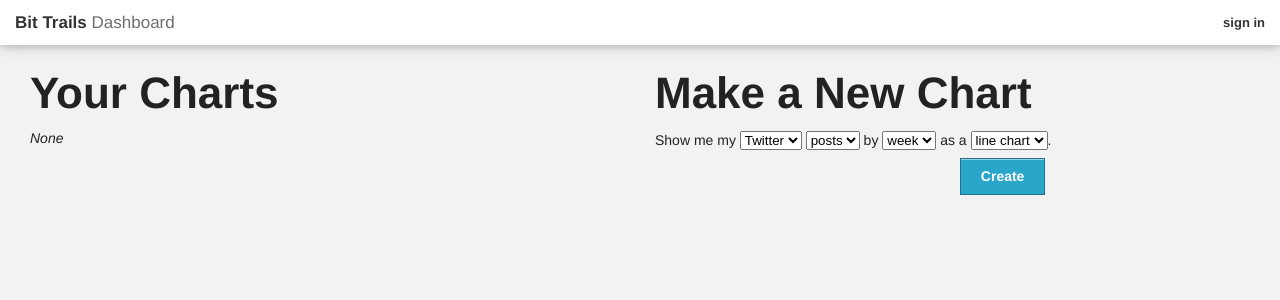
After one commit to ryepdx/bittrails_dashboard, a Flask app: page /charts/ in a window 1280 px wide. The commit adds this page. Shown: the top 300 px of the page. Run offline with Flask 2, Linux system fonts and the light colour scheme; some libraries are stand-ins or nearby versions.

Commit message:
More interface work.

```diff
--- a/app.py
+++ b/app.py
@@ -6,6 +6,8 @@ from errors import register_error_pages
 import auth
 import login
 import home.views
+import charts.views
+import insights.views
 import twitter_demo.views
 
 def main():
@@ -15,6 +17,8 @@ def main():
     register_error_pages(app)
     auth.register_auth_blueprint(app)
     app.register_blueprint(home.views.app)
+    app.register_blueprint(charts.views.app, url_prefix='/charts')
+    app.register_blueprint(insights.views.app, url_prefix='/insights')
 
     # Set up login and registration.
     login_manager = LoginManager()
--- /dev/null
+++ b/charts/views.py
@@ -0,0 +1,9 @@
+from flask import render_template, Blueprint, url_for, redirect
+from flask.ext.login import current_user
+from auth import API, BLUEPRINT
+
+app = Blueprint('charts', __name__, template_folder='/templates')
+
+@app.route('/')
+def index():
+    return render_template('%s/index.html' % app.name)
--- a/home/views.py
+++ b/home/views.py
@@ -1,7 +1,6 @@
 from flask_rauth import session
 from flask import render_template, Blueprint, url_for, redirect
 from flask.ext.login import logout_user, current_user
-from auth.decorators import APIs_route
 from settings_local import BITTRAILS_AUTH_URL
 from auth import signals, API, BLUEPRINT
 from auth.auth_settings import TOKENS_KEY
@@ -65,11 +64,6 @@ def home():
         tweets = tweets,
         checkins = checkins)
 
-
-@app.route('/charts')
-def charts():
-    pass
-
 @app.route('/insights')
 def insights():
     pass
--- /dev/null
+++ b/static/stylesheets/charts.css
@@ -0,0 +1,12 @@
+div.new-chart {
+    display: inline-block;
+}
+
+div.new-chart select {
+    width: auto;
+}
+
+div.new-chart input[type=submit] {
+    margin-top: 8px;
+    margin-right: 6px;
+}
--- a/templates/base.html
+++ b/templates/base.html
@@ -11,26 +11,26 @@
     <script src='/static/javascripts/jquery.foundation.tabs.js'></script>
     <script src='/static/javascripts/app.js'></script>
     {% block extra_head %}{% endblock %}
-  </he  ad>
+  </head>
   <body>
     <nav class="top-bar" style="margin-bottom: 10px">
         <ul class="left">
             <li class="name"><h1><a href="#">Bit Trails <span class="subheader">Dashboard</span></a></h1></li>
           {% if current_user.is_authenticated() %}
-          {% if request.path == url_for('.home') %} <li class="active"> {% else %} <li> {% endif %}
-          <a href="{{ url_for('.home') }}">Datastreams</a> </li>
-          {% if request.path == url_for('.charts') %} <li class="active"> {% else %} <li> {% endif %}
-          <a href="{{ url_for('.charts') }}">Charts</a> </li>
-          {% if request.path == url_for('.insights') %} <li class="active"> {% else %} <li> {% endif %}
-          <a href="{{ url_for('.insights') }}">Insights</a></li>
+          {% if request.path == url_for('home.home') %} <li class="active"> {% else %} <li> {% endif %}
+          <a href="{{ url_for('home.home') }}">Datastreams</a> </li>
+          {% if request.path == url_for('charts.index') %} <li class="active"> {% else %} <li> {% endif %}
+          <a href="{{ url_for('charts.index') }}">Charts</a> </li>
+              {% if request.path == url_for('insights.index') %} <li class="active"> {% else %} <li> {% endif %}
+          <a href="{{ url_for('insights.index') }}">Insights</a></li>
           {% endif %}
 
         </ul>
         <ul class="right">
           {% if current_user.is_authenticated() %}
-          <li><a href="{{ url_for('.logout') }}">Sign Out [{{ current_user.get_username() }}]</a>
+          <li><a href="{{ url_for('home.logout') }}">Sign Out [{{ current_user.get_username() }}]</a>
           {% else %}
-          <li><a href="{{ url_for('.login') }}">sign in</a>
+          <li><a href="{{ url_for('home.login') }}">sign in</a>
           {% endif %}
         </ul>
       </nav>
--- /dev/null
+++ b/templates/charts/index.html
@@ -0,0 +1,30 @@
+{% extends "base.html" %}
+
+{% block extra_head %}
+<link rel="stylesheet" href="/static/stylesheets/charts.css" />
+{% endblock %}
+
+{% block content %}
+<div class="six columns">
+    <h1>Your Charts</h1>
+    <em>None</em>
+</div>
+
+<div class="six columns">
+    <h1>Make a New Chart</h1>
+    <div class="new-chart">
+    <form>
+        Show me my <select name="datastream">
+            <option value='1'>Twitter</option>
+        </select> <select name="aspect">
+            <option value='1'>posts</option>
+        </select> by <select name="frequency">
+            <option value='1'>week</option>
+        </select> as a <select name="chart_type">
+            <option value='1'>line chart</option>
+        </select>.<br />
+        <input class="button right" type="submit" value="Create" />
+    </form>
+    </div>
+</div>
+{% endblock%}
```
Also changed, not shown: insights/views.py (added, +9 -0 lines), templates/home/home.html (+7 -4 lines), templates/insights/index.html (added, +14 -0 lines), templates/oauth_blueprint/index.html (deleted, +0 -8 lines), templates/register/index.html (deleted, +0 -23 lines), charts/__init__.py (added), insights/__init__.py (added), static/images/buttons/plus.png (added).
